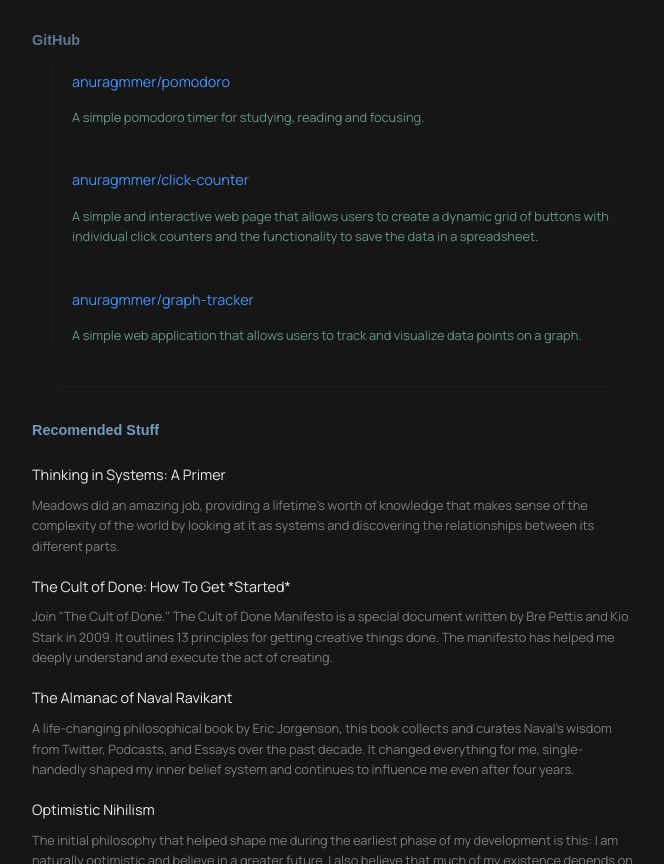
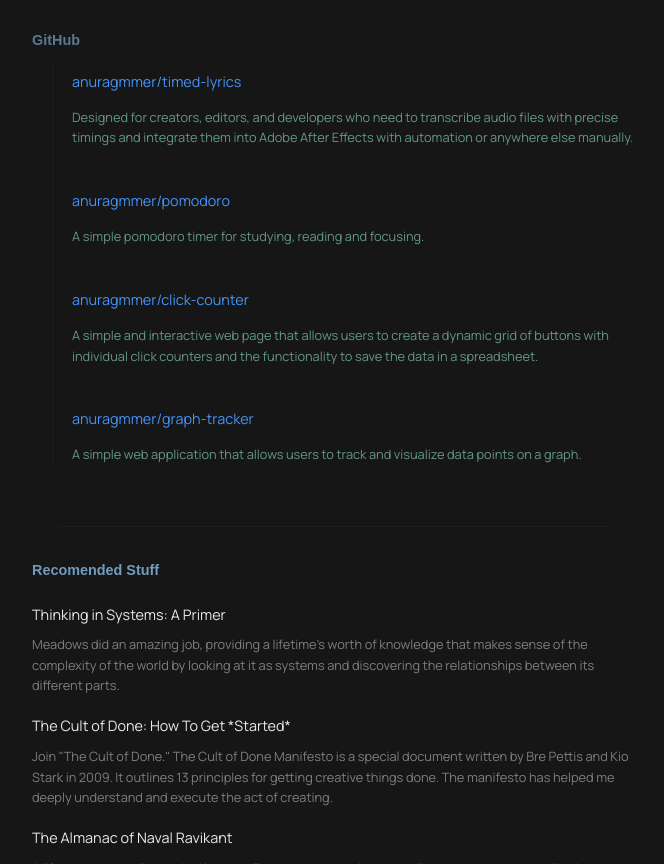
Before and after one commit to anuragmmer/anurag, a plain HTML site: page index.html in a window 1280 px wide. Shown: the part 1433-2297 px from the top of the page, without its empty margins (333-997 px from the left). Drawn offline with nearby package versions, Linux system fonts and the light colour scheme; a web font is replaced by a local one.

Commit message:
Update index.html

```diff
--- a/index.html
+++ b/index.html
@@ -115,6 +115,10 @@
             <div class="timeline">
                 <div class="timeline-item">
                     <div class="timeline-content">
+                        <a href="https://github.com/anuragmmer/pomodoro" class="github-project">anuragmmer/timed-lyrics</a>
+                        <p>Designed for creators, editors, and developers who need to transcribe audio files with precise timings and integrate them into Adobe After Effects with automation or anywhere else manually.</p>
+                    </div>
+                    <div class="timeline-content">
                         <a href="https://github.com/anuragmmer/pomodoro" class="github-project">anuragmmer/pomodoro</a>
                         <p>A simple pomodoro timer for studying, reading and focusing.</p>
                     </div>
```
